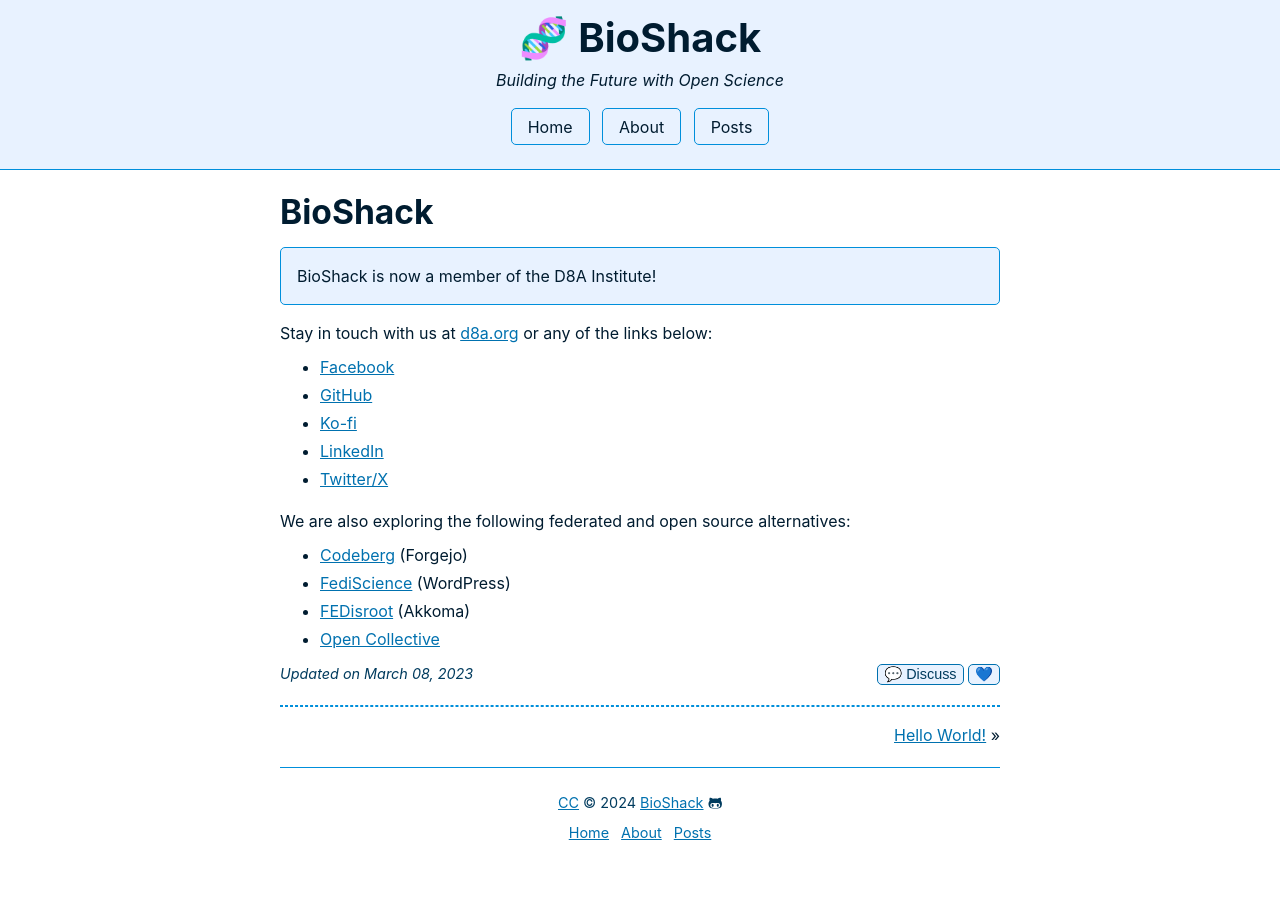
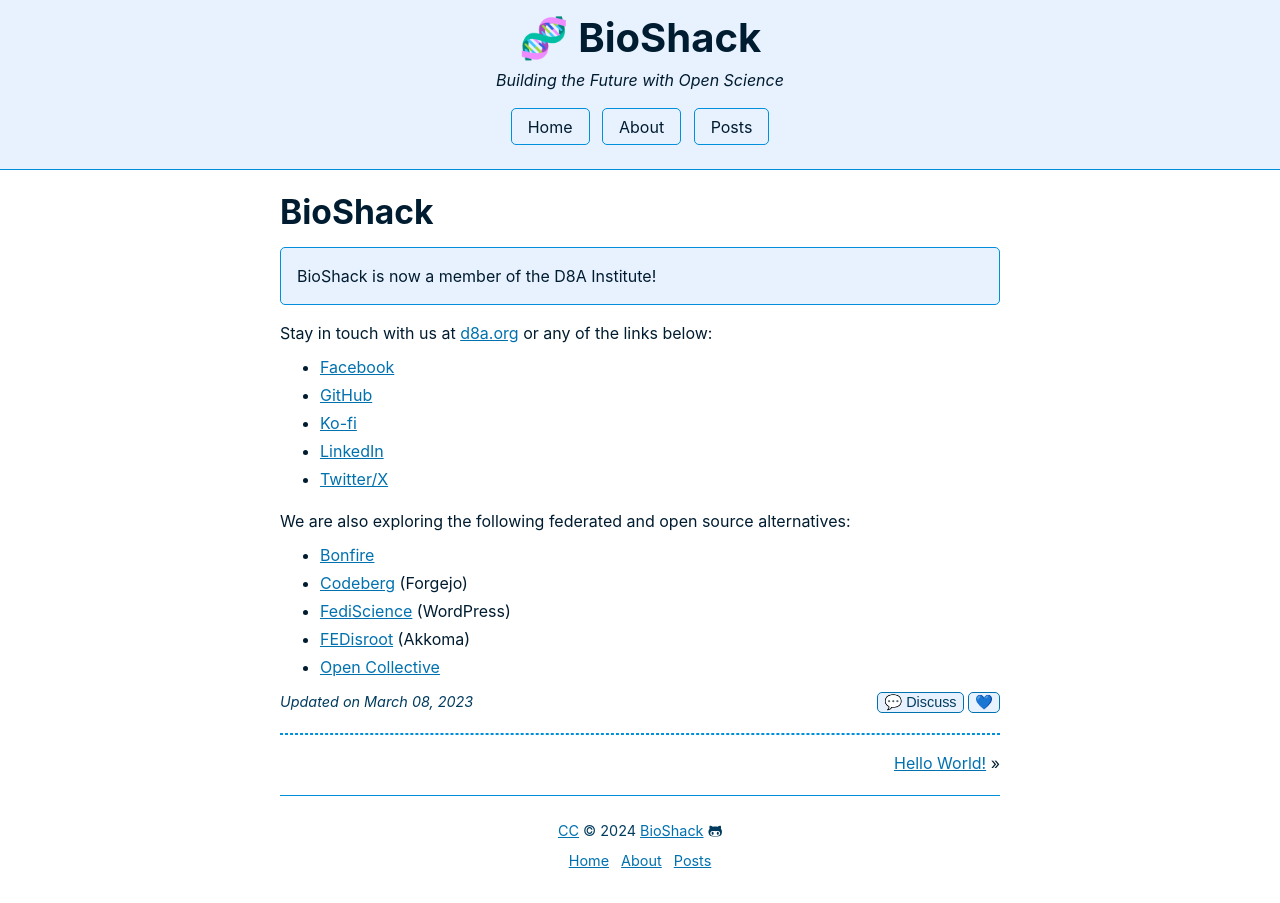
Before and after one commit to megdna/pond, a Jekyll site: the page built from _posts/2023-03-08-bioshack.md, in a window 1280 px wide. Built offline with Jekyll 4.4.1, drawn with Linux system fonts in a browser that asks for light colours; a script that is not in the unit is left out.

Commit message:
Update 2023-03-08-bioshack.md

```diff
--- a/_posts/2023-03-08-bioshack.md
+++ b/_posts/2023-03-08-bioshack.md
@@ -14,6 +14,7 @@
 
 We are also exploring the following federated and open source alternatives:
 
+- <a href="https://campground.bonfire.cafe/@bio" target="_blank">Bonfire</a>
 - <a href="https://codeberg.org/bio" target="_blank">Codeberg</a> (Forgejo)
 - <a href="https://blogs.fediscience.org/bio" target="_blank">FediScience</a> (WordPress)
 - <a href="https://fe.disroot.org/@bio" target="_blank">FEDisroot</a> (Akkoma)
```
